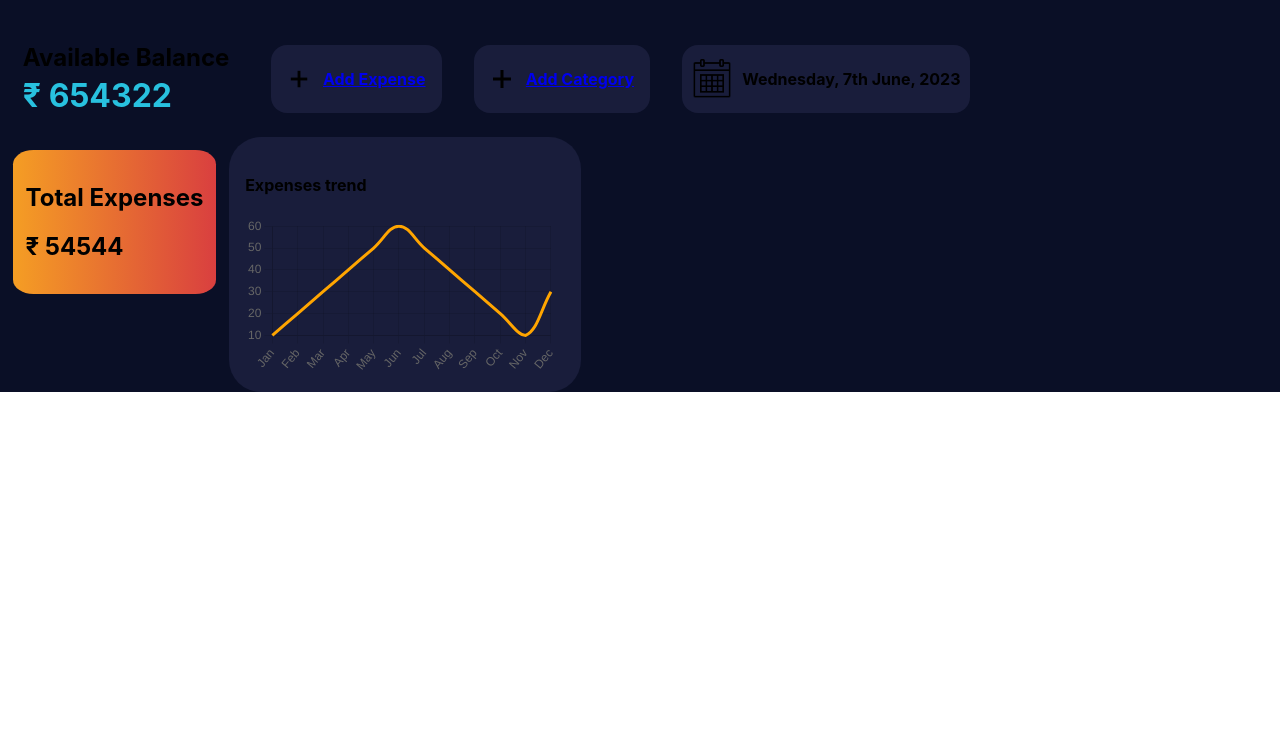
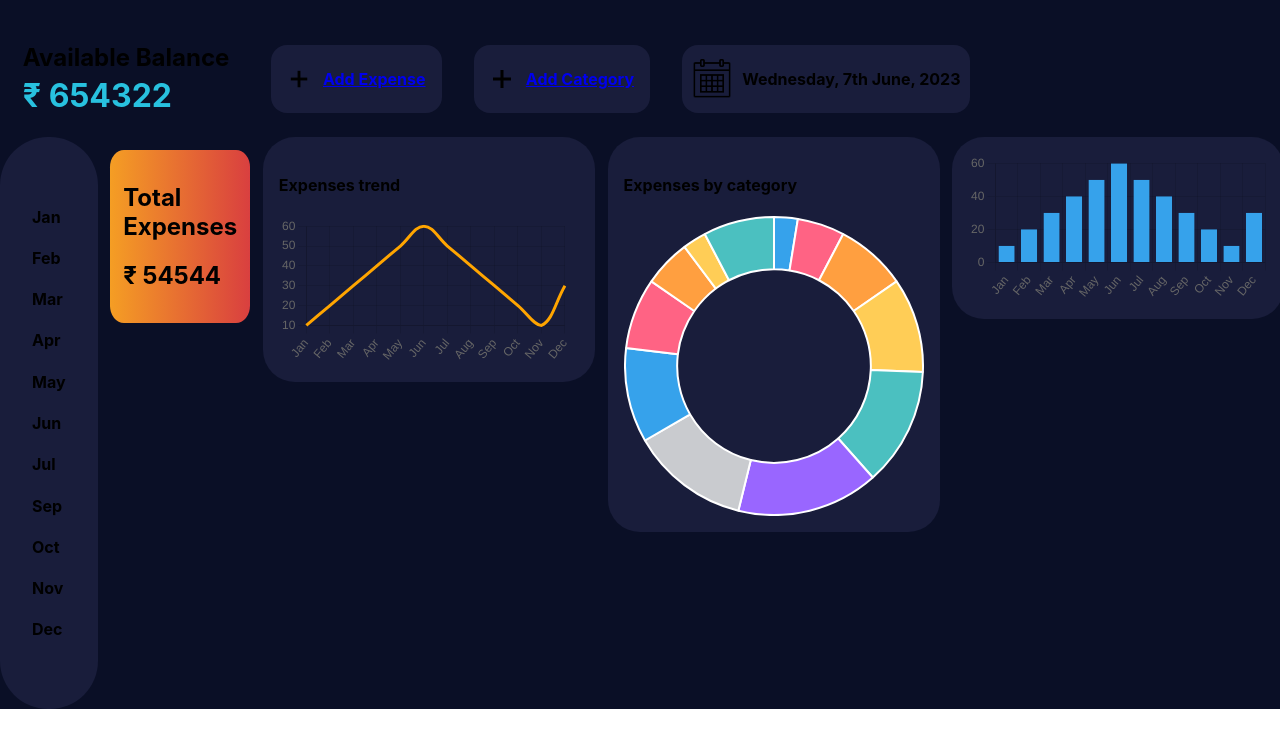
Before and after one commit to thenishant/expense-ui, a React (Create React App) app: page / in a window 1280 px wide. Shown: the top 748 px of the page. Built offline with nearby package versions, Linux system fonts and the light colour scheme.

Commit message:
Add payment mode, Expense category Fixed Months

```diff
--- /dev/null
+++ b/src/expenses/components/ExpensesCategory.css
@@ -0,0 +1,7 @@
+.spend-category{
+    background: #191d3b;
+    padding: 1em;
+    height: max-content;
+    border-radius: 2em;
+    margin-left: 1%;
+}
--- /dev/null
+++ b/src/expenses/components/ExpensesCategory.js
@@ -0,0 +1,33 @@
+import UserData from "./UIElements/UserData";
+import {Doughnut} from "react-chartjs-2";
+import {Chart as ChartJS} from 'chart.js/auto'
+
+import "./ExpensesCategory.css"
+
+const ExpensesCategory = () => {
+    const userData = {
+        labels: UserData.map(data => data.month),
+        datasets: [{
+            data: UserData.map(data => data.count),
+            cutout: '65%',
+            hoverOffset: 5
+        }]
+    }
+
+    const options = {
+        plugins: {
+            legend: {
+                display: false,
+            },
+        },
+    };
+
+    return (
+        <div className={"spend-category"}>
+            <h4>Expenses by category</h4>
+            <Doughnut data={userData} options={options}/>
+        </div>
+    )
+}
+
+export default ExpensesCategory
--- a/src/expenses/components/Months.css
+++ b/src/expenses/components/Months.css
@@ -1,7 +1,19 @@
 ul {
     list-style-type: none;
+    padding: inherit;
 }
 
 li{
-    margin: 10px 0;
+    margin: 10% 0;
+    height: max-content;
 }
+
+.all-months{
+    /*display: inline-flex;*/
+    /*justify-content: space-between;*/
+    /*align-items: center;*/
+    background: #191d3b;
+    padding: 1em;
+    height: max-content;
+    border-radius: 3em;
+}
--- /dev/null
+++ b/src/expenses/components/PaymentMode.css
@@ -0,0 +1,7 @@
+.payment-mode {
+    background: #191d3b;
+    padding: 1em;
+    height: max-content;
+    border-radius: 2em;
+    margin-left: 1%;
+}
--- /dev/null
+++ b/src/expenses/components/PaymentMode.js
@@ -0,0 +1,31 @@
+import "./PaymentMode.css"
+import {Bar} from "react-chartjs-2";
+import UserData from "./UIElements/UserData";
+
+const PaymentMode = () => {
+    const userData = {
+        labels: UserData.map(data => data.month)
+        , datasets: [{
+            data: UserData.map(data => data.count),
+            tension: 0.4,
+            pointRadius: 0,
+            borderWidth: 20
+            }]
+    }
+
+    const options = {
+        plugins: {
+            legend: {
+                display: false,
+            },
+        },
+    };
+
+    return (
+        <div className={"payment-mode"} style={{width: "400px"}}>
+            <Bar data={userData} options={options}/>
+        </div>
+    );
+}
+
+export default PaymentMode
--- a/src/expenses/pages/Expense.js
+++ b/src/expenses/pages/Expense.js
@@ -2,12 +2,18 @@ import TotalExpenses from "../components/TotalExpenses";
 
 import "./Expenses.css"
 import Spending from "../components/Spending";
+import ExpensesCategory from "../components/ExpensesCategory";
+import PaymentMode from "../components/PaymentMode";
+import Months from "../components/Months";
 
 const Expenses = () => {
     return (
         <div className={"expenses"}>
+            <Months/>
             <TotalExpenses/>
             <Spending/>
+            <ExpensesCategory/>
+            <PaymentMode/>
         </div>
     )
 }
```
